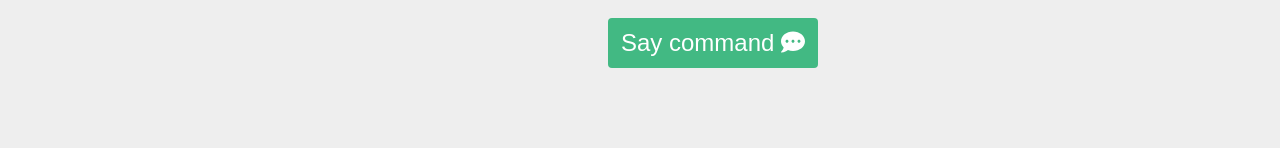
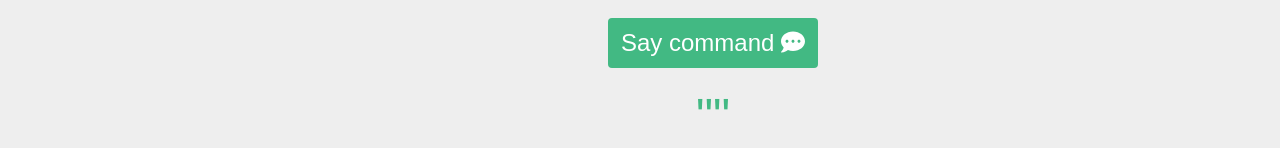
Before and after one commit to Pitupitupit/machineLearningSpeechRecognition, a Vue app in the folder client/: page /#/main in a window 1280 px wide. Shown: the part 244-392 px from the top of the page. Built offline with nearby package versions, Linux system fonts and the light colour scheme.

Commit message:
working mock command

```diff
--- a/client/src/components/display/displayCommand.vue
+++ b/client/src/components/display/displayCommand.vue
@@ -11,6 +11,9 @@
       <div>
         <button class='speak-button' @click="captureSpeech">{{message}}
           <font-awesome-icon icon="comment-dots" /></button>
+      </div>
+      <div class='command'>
+          "{{this.alternatives[0]}}"
       </div>
     </div>
   </div>
@@ -42,7 +45,7 @@ export default {
   methods: {
     captureSpeech: function () {
       recognition.maxAlternatives = this.maxAlternatives
-      recognition.lang = 'pl-PL'
+      recognition.lang = this.lang
       recognition.start()
     }
   }
@@ -97,4 +100,10 @@ a {
 #lang, #alternatives {
   width: 100%;
 }
+
+.command {
+  padding: 20px;
+  color: #42b983;
+  font-size: 3rem;
+}
 </style>
```
